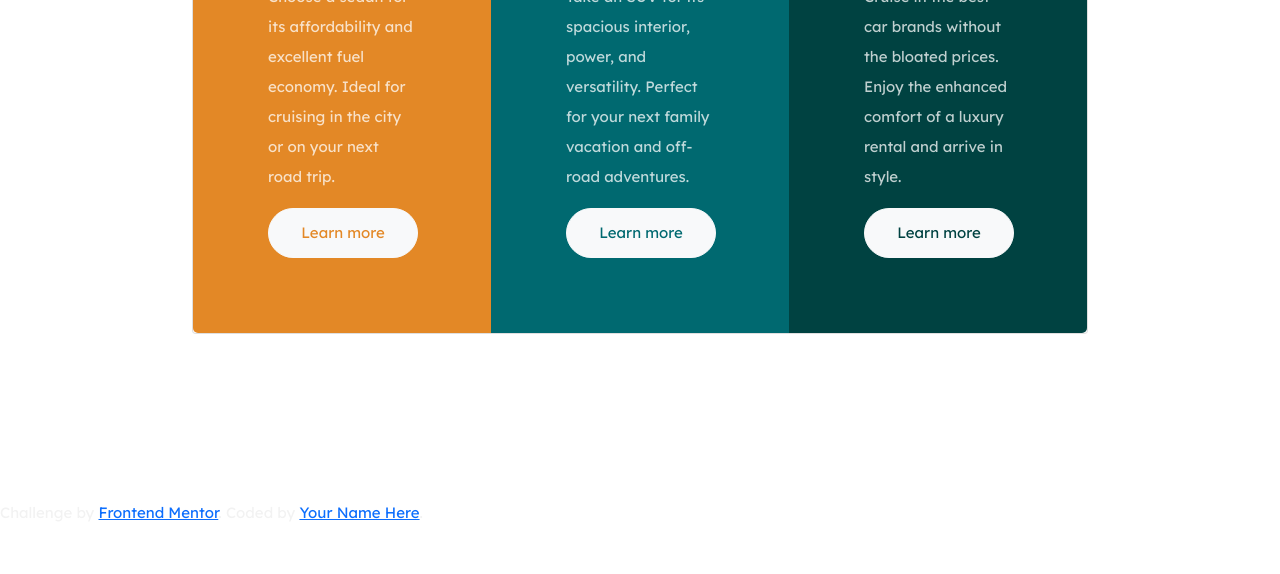
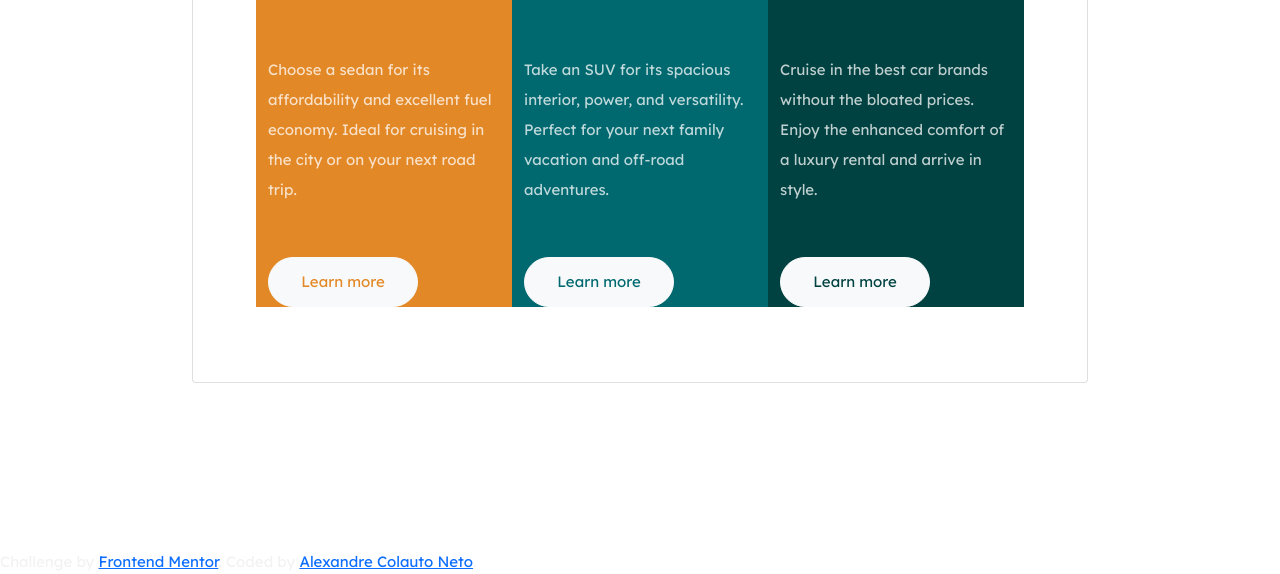
Before and after one commit to AlexandreColauto/Three-Col-Card, a plain HTML site: page index.html in a window 1280 px wide. Shown: the part 437-1011 px from the top of the page. Before the commit the page ends 961 px from the top, so only its background shows below. Drawn offline with nearby package versions, Linux system fonts and the light colour scheme.

Commit message:
Name fix on the bottom

```diff
--- a/css/styles.css
+++ b/css/styles.css
@@ -22,12 +22,13 @@ img {
   max-width: 70%;
 }
 .col-lg-4 {
-  padding: 5em 5em;
+
   display: flex;
   flex-direction: column;
   justify-content: space-between;
 }
 .container {
+  padding: 5em 5em;
   border-radius: 5px;
   overflow: hidden;
 }
--- a/index.html
+++ b/index.html
@@ -56,7 +56,7 @@
 
     <div class="attribution">
       Challenge by <a href="https://www.frontendmentor.io?ref=challenge" target="_blank">Frontend Mentor</a>.
-      Coded by <a href="#">Your Name Here</a>.
+      Coded by <a href="https://medium.com/my-journey-to-the-cloud">Alexandre Colauto Neto</a>.
     </div>
 </body>
 </html>
```
